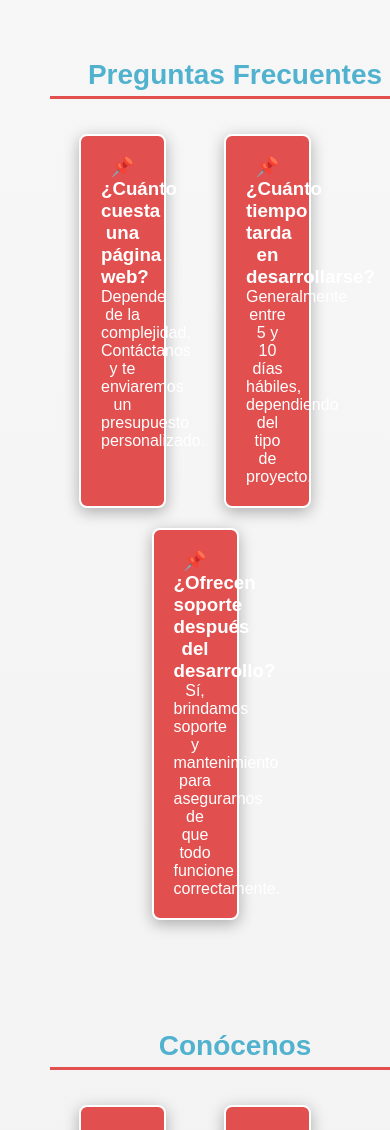
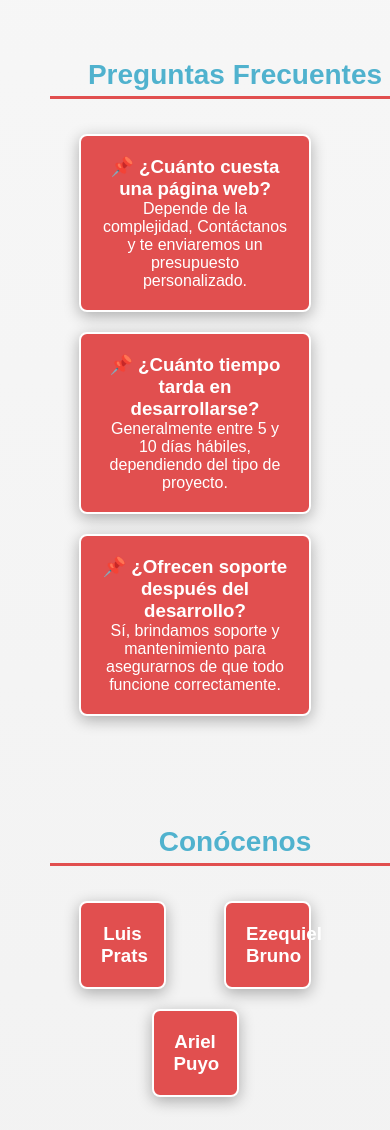
Before and after one commit to Ezebruno/Estructura, a plain HTML site: page index.html in a window 390 px wide. Shown: the part 2680-3810 px from the top of the page. Drawn offline with Linux system fonts and the light colour scheme.

Commit message:
style.css

```diff
--- a/style.css
+++ b/style.css
@@ -203,4 +203,13 @@ footer {
     .service, .testimonial, .consejos-post {
         width: 80%;
     }
+    .faq-container {
+        flex-direction: column;
+        align-items: center;
+    }
+
+    .faq-item {
+        width: 80%;
+        max-width: 400px;
+    }
 }
```
